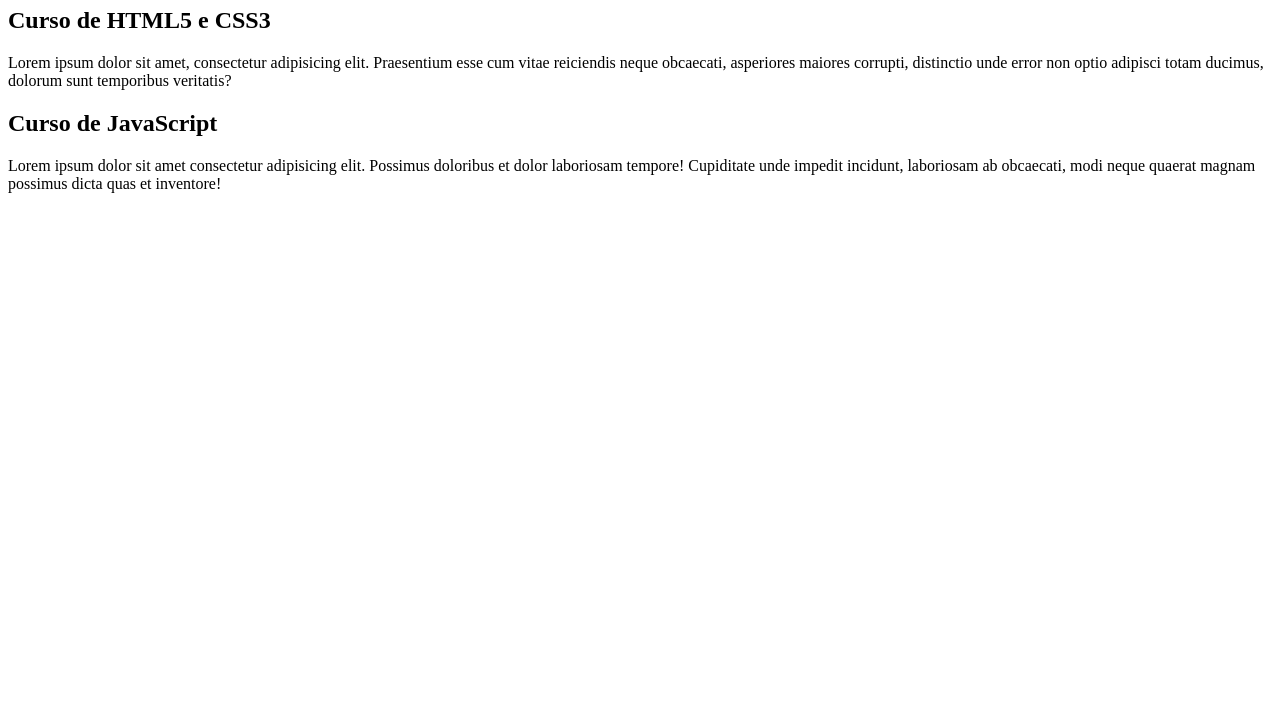
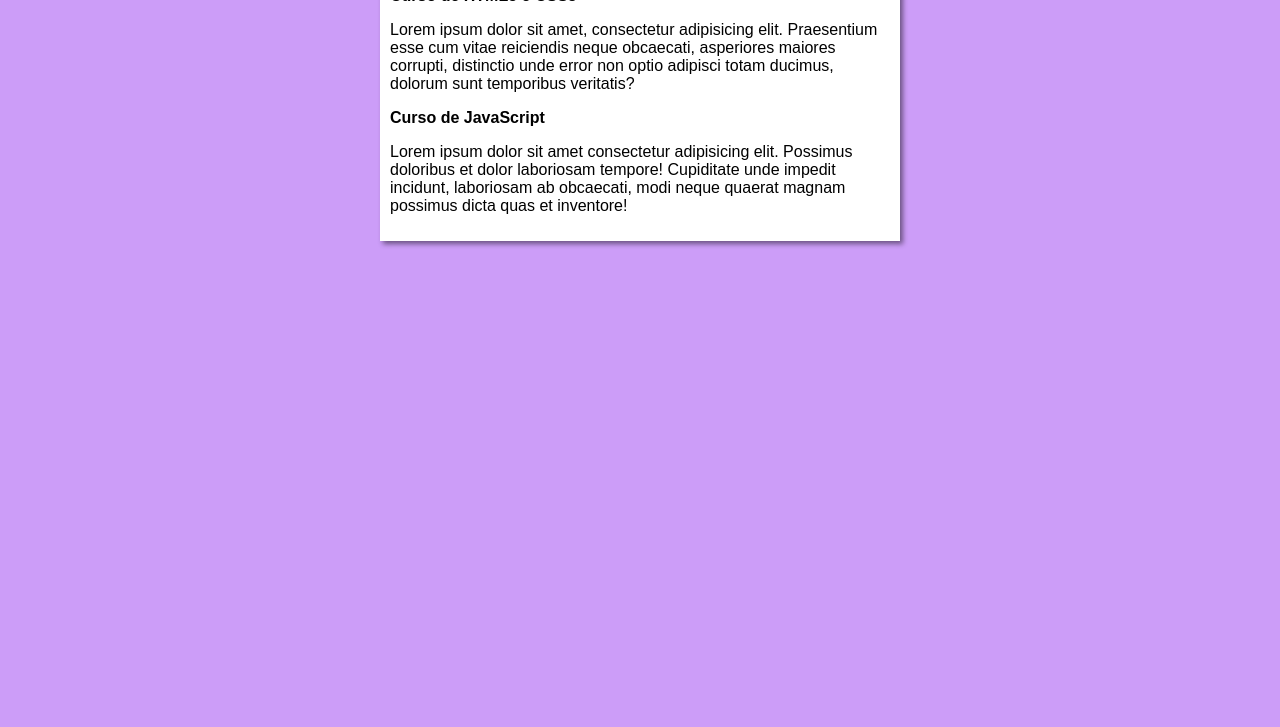
Before and after one commit to silva-oseias/projeto-site, a plain HTML site: page index.html in a window 1280 px wide. Shown: the part 73-800 px from the top of the page. Drawn offline with Linux system fonts and the light colour scheme.

Commit message:
Update index.html

```diff
--- a/index.html
+++ b/index.html
@@ -5,7 +5,7 @@
     <meta http-equiv="X-UA-Compatible" content="IE=edge">
     <meta name="viewport" content="width=device-width, initial-scale=1.0">
     <title>Curso em Vídeo</title>
-    <link rel="stylesheet" href=estilos/style.css">
+    <link rel="stylesheet" href="estilos/style.css">
 </head>
 <body>
     <main>
```
